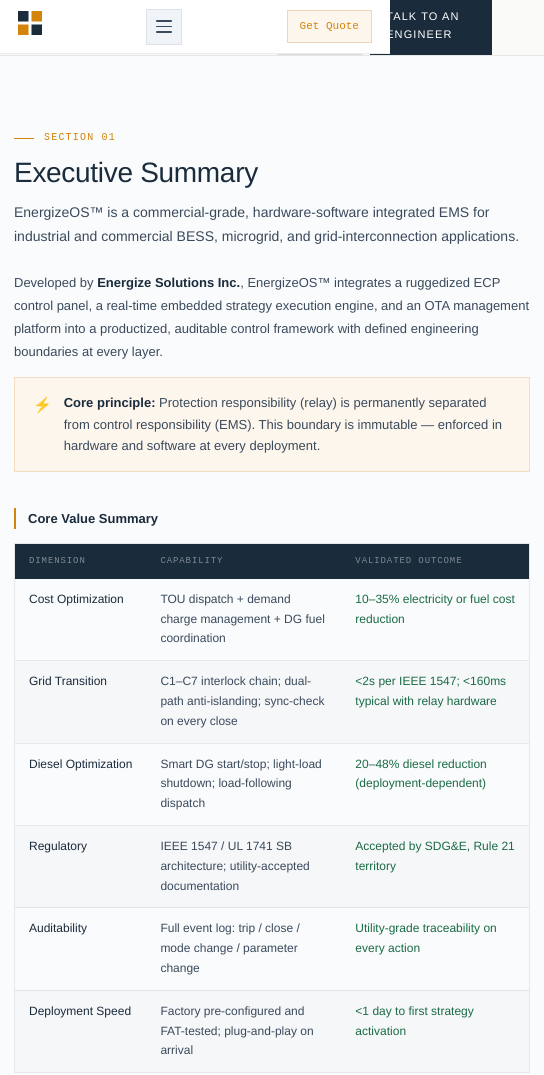
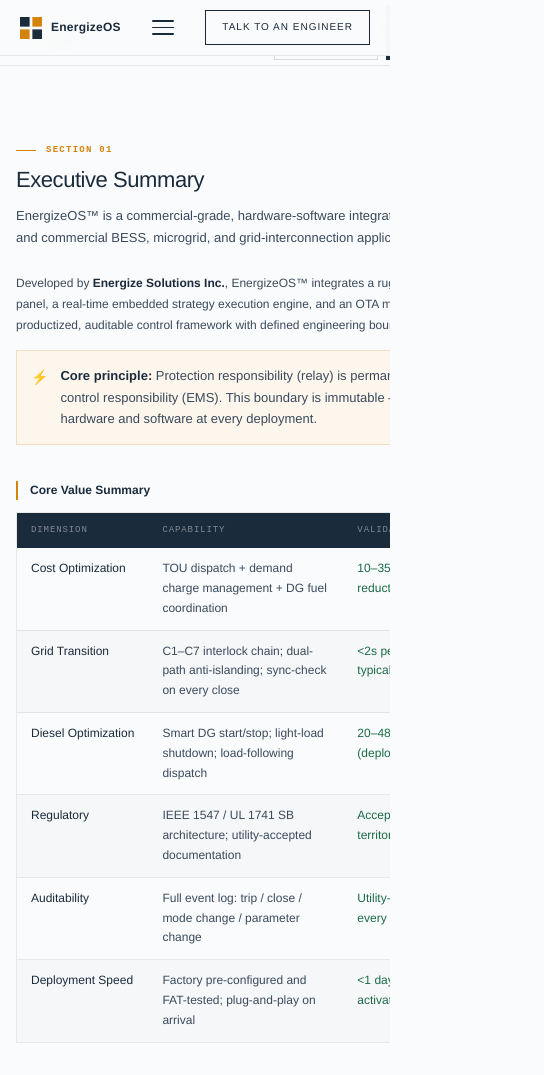
Before and after one commit to enxpower/docs-energize-v2, a plain HTML site: page ems/manual/index.html in a window 390 px wide. Shown: the top 1075 px of the page, 544 px wide, since content can reach past the window. Drawn offline with Linux system fonts and the light colour scheme.

Commit message:
fix(ems): CTA transition + manual full mobile/tablet responsive
ems/index.html — CTA color transition:
- Removed harsh 3px border-top volt line on CTA section
- Added gradient accent line (volt → fade → volt) instead
- Inserted dark 'Compliance' bridge strip between white HW section
  and dark CTA section — smooth visual handoff without hard edge
- html/body: overflow-x:hidden + max-width:100vw (horizontal scroll locked)
- Mobile 480px: btn-white + btn-ghost full-width, CTA actions stacked
- CTA steps: properly stacked on mobile with separator borders

ems/manual/index.html — full responsive overhaul:
- html/body: overflow-x:hidden + max-width:100vw LOCKED
- mob-bar: 60px height, backdrop-filter blur, logo + brand name
- mob-cta: uppercase letter-spaced matching main site button style
- New 480px breakpoint: all content columns collapse to 1
- Tables: -webkit-overflow-scrolling:touch, max-width:100%
- content: word-wrap + overflow-wrap break-word throughout
- sidebar: min(280px,80vw) — never wider than screen on small devices
- mob-backdrop: improved blur overlay
- topbar: 66px height matching main nav, slate bg CTA button
- Sidebar active link: var(--volt) color + tint background
- h3 border-left: volt accent
- sec-eye: volt color with 14px letter-spacing
- tb-btn: uppercase letter-spacing matching VI
- footer inner: max-width:1160px matching other pages

```diff
--- a/ems/manual/index.html
+++ b/ems/manual/index.html
@@ -45,12 +45,13 @@
   --fb: "Helvetica Neue",Helvetica,Arial,sans-serif;
   --fm: "Courier New",Courier,monospace;
 }
-html{scroll-behavior:smooth}
-::selection{background:rgba(200,117,10,0.12);color:var(--ink)}
+html{scroll-behavior:smooth;overflow-x:hidden;max-width:100vw;}
+::selection{background:rgba(212,132,10,0.12);color:var(--ink)}
 body{
   background:var(--paper);color:var(--ink);
   font-family:var(--fb);font-size:15px;line-height:1.65;
   -webkit-font-smoothing:antialiased;
+  overflow-x:hidden;width:100%;max-width:100vw;
 }
 
 /* ── LAYOUT ── */
@@ -82,9 +83,10 @@
 .sb-back{
   display:inline-flex;align-items:center;gap:5px;
   font-family:var(--fm);font-size:11px;color:var(--volt);
-  text-decoration:none;margin-top:10px;transition:color .15s;
+  text-decoration:none;margin-top:12px;transition:opacity .15s;
+  letter-spacing:.06em;text-transform:uppercase;
 }
-.sb-back:hover{color:var(--navy)}
+.sb-back:hover{opacity:.7;}
 
 .sb-nav{padding:12px 0;flex:1}
 .sb-sec{
@@ -100,8 +102,8 @@
 }
 .sb-link:hover{color:var(--ink);background:var(--stone)}
 .sb-link.active{
-  color:var(--gold);border-left-color:var(--gold);
-  background:var(--gold-l);font-weight:500;
+  color:var(--volt);border-left-color:var(--volt);
+  background:var(--tint);font-weight:500;
 }
 .sb-link-n{
   font-family:var(--fm);font-size:10px;color:var(--faint);min-width:20px;
@@ -119,9 +121,9 @@
 .topbar{
   position:sticky;top:0;z-index:40;
   display:flex;align-items:center;justify-content:space-between;
-  padding:0 52px;height:56px;
-  background:rgba(250,250,248,0.96);
-  backdrop-filter:blur(16px);
+  padding:0 48px;height:66px;
+  background:rgba(250,251,252,0.97);
+  backdrop-filter:blur(12px);-webkit-backdrop-filter:blur(12px);
   border-bottom:1px solid var(--rule);
 }
 .tb-crumb{font-family:var(--fm);font-size:11px;color:var(--faint)}
@@ -130,26 +132,26 @@
 .tb-crumb strong{color:var(--muted)}
 .tb-acts{display:flex;gap:8px}
 .tb-btn{
-  padding:7px 16px;font-size:12px;font-weight:500;
+  padding:8px 18px;font-size:11px;font-weight:500;letter-spacing:.08em;text-transform:uppercase;
   text-decoration:none;border:none;cursor:pointer;transition:all .12s;
 }
 .tb-out{background:transparent;border:1px solid var(--rule2);color:var(--muted)}
 .tb-out:hover{border-color:var(--volt);color:var(--sky)}
-.tb-navy{background:var(--navy);color:#fff;font-weight:500}
-.tb-navy:hover{background:var(--navy2)}
+.tb-navy{background:var(--slate);color:#fff;font-weight:500}
+.tb-navy:hover{opacity:.84;}
 
 /* Content */
-.content{padding:48px 52px 100px;max-width:880px}
+.content{padding:52px 56px 100px;max-width:900px;word-wrap:break-word;overflow-wrap:break-word;}
 
 /* Sections */
 .sec{margin-bottom:60px;scroll-margin-top:60px}
 .sec-eye{
   display:inline-flex;align-items:center;gap:10px;
-  font-family:var(--fm);font-size:10px;font-weight:500;
-  letter-spacing:0.12em;text-transform:uppercase;
-  color:var(--gold);margin-bottom:10px;
+  font-family:var(--fm);font-size:10px;font-weight:600;
+  letter-spacing:0.14em;text-transform:uppercase;
+  color:var(--volt);margin-bottom:10px;
 }
-.sec-eye::before{content:'';width:20px;height:1px;background:var(--gold)}
+.sec-eye::before{content:'';width:20px;height:1px;background:var(--volt)}
 .sec-h1{
   font-size:clamp(28px,3vw,40px);
   font-weight:500;line-height:1.12;letter-spacing:-0.3px;
@@ -160,7 +162,7 @@
 h3{
   font-family:var(--fb);font-size:14px;font-weight:600;
   color:var(--ink);margin:36px 0 12px;
-  border-left:2px solid var(--gold);padding-left:12px;
+  border-left:2px solid var(--volt);padding-left:12px;
 }
 p{font-size:13px;font-weight:300;color:var(--body);margin-bottom:12px;line-height:1.75}
 p strong{color:var(--ink);font-weight:600}
@@ -170,7 +172,7 @@
 
 /* Tables */
 .tbl-wrap{
-  overflow-x:auto;margin:14px 0 26px;
+  overflow-x:auto;-webkit-overflow-scrolling:touch;margin:14px 0 26px;max-width:100%;
   border:1px solid var(--rule);
 
 }
@@ -309,58 +311,90 @@
 /* Mobile sidebar */
 .mob-bar{
   display:none;position:fixed;top:0;left:0;right:0;z-index:200;
-  height:54px;background:var(--white);border-bottom:1px solid var(--rule);
-  align-items:center;justify-content:space-between;padding:0 18px;
+  height:60px;background:rgba(250,251,252,.97);
+  backdrop-filter:blur(12px);-webkit-backdrop-filter:blur(12px);
+  border-bottom:1px solid var(--rule);
+  padding:0 20px;align-items:center;justify-content:space-between;gap:12px;
 }
 .mob-logo img{height:28px;display:block}
 .mob-btn{
-  width:36px;height:36px;background:var(--stone);
-  border:1px solid var(--rule);cursor:pointer;
-  display:flex;align-items:center;justify-content:center;flex-direction:column;gap:4px;
+  background:none;border:none;cursor:pointer;
+  width:40px;height:40px;display:flex;flex-direction:column;
+  align-items:center;justify-content:center;gap:5px;flex-shrink:0;
 }
-.mob-btn span{display:block;width:16px;height:1.5px;background:var(--body);border-radius:1px;}
+.mob-btn span{display:block;width:22px;height:1.5px;background:var(--slate);border-radius:1px;}
 .mob-cta{
-  font-family:var(--fm);font-size:11px;color:var(--gold);
-  text-decoration:none;background:var(--gold-l);
-  padding:6px 12px;border:1px solid rgba(200,117,10,0.25);
+  font-size:10px;letter-spacing:.1em;text-transform:uppercase;font-weight:500;
+  border:1px solid var(--slate);padding:8px 16px;color:var(--slate);
+  text-decoration:none;transition:background .15s,color .15s;white-space:nowrap;
 }
+.mob-cta:hover{background:var(--slate);color:#fff;}
 .mob-backdrop{
   display:none;position:fixed;inset:0;z-index:90;
   background:rgba(10,31,68,0.3);
 }
 .mob-backdrop.open{display:block}
 
+/* ── TABLET 900px ── */
 @media(max-width:900px){
   .mob-bar{display:flex}
-  .sidebar{transform:translateX(-100%);transition:transform .28s ease;z-index:150}
+  .sidebar{
+    transform:translateX(-100%);
+    transition:transform .28s ease;
+    z-index:150;
+    width:min(280px,80vw);
+  }
   .sidebar.open{transform:translateX(0)}
+  .mob-backdrop{position:fixed;inset:0;background:rgba(26,43,60,.35);z-index:140;display:none;backdrop-filter:blur(2px);}
+  .mob-backdrop.open{display:block}
   .main{margin-left:0}
   .topbar{display:none}
-  .content{padding:70px 18px 80px;max-width:100%}
+  .content{padding:76px 24px 88px;max-width:100%;word-wrap:break-word;overflow-wrap:break-word;}
   .spec-grid{grid-template-columns:1fr 1fr}
   .metric-row{grid-template-columns:1fr 1fr}
-  .dl-head,.dl-row{grid-template-columns:50px 1fr 76px}
+  .dl-head,.dl-row{grid-template-columns:44px 1fr 70px}
   .dl-desc{display:none}
-  .ilock-head,.ilock-row{grid-template-columns:50px 1fr 120px}
+  .ilock-head,.ilock-row{grid-template-columns:44px 1fr 100px}
   h3{font-size:13px}
-  .sec-h1{font-size:28px}
-  table{min-width:500px;font-size:11px}
+  .sec-h1{font-size:26px}
+  .tbl-wrap{overflow-x:auto;-webkit-overflow-scrolling:touch;max-width:100%;}
+  table{min-width:480px;font-size:11px}
   .rm-row{flex-direction:column}
   .rm-date{width:100%;border-right:none;border-bottom:1px solid var(--rule)}
   .rm-status{width:100%;border-left:none;border-top:1px solid var(--rule)}
+  .note{padding:16px 18px}
+  .sec-sub{font-size:13px}
 }
+
+/* ── MOBILE 480px ── */
 @media(max-width:480px){
+  .mob-bar{height:56px}
   .spec-grid{grid-template-columns:1fr}
   .metric-row{grid-template-columns:1fr}
-  .content{padding:66px 14px 80px}
+  .content{padding:68px 16px 80px}
+  .sec-h1{font-size:22px;letter-spacing:-.02em}
+  .sec-eye{font-size:9px}
+  h3{font-size:12px}
+  p{font-size:12px}
+  .dl-head,.dl-row{grid-template-columns:38px 1fr 60px;font-size:11px}
+  .ilock-head,.ilock-row{grid-template-columns:38px 1fr;font-size:11px}
+  .ilock-head .ih-col:last-child,.ilock-row .ir-col:last-child{display:none}
+  table{min-width:400px;font-size:10px}
+  .note{padding:14px 14px}
+  .note .ico{font-size:14px}
+  .tbl-wrap{margin:12px 0 20px}
+  .footer-override{padding:28px 16px}
 }
 </style>
 </head>
 <body>
 <div class="mob-bar">
-  <a href="https://energizeos.com"><svg width="24" height="24" viewBox="0 0 48 48" fill="none" aria-hidden="true"><rect x="0" y="0" width="21" height="21" fill="#1A2B3C"/><rect x="27" y="0" width="21" height="21" fill="#D4840A"/><rect x="0" y="27" width="21" height="21" fill="#D4840A"/><rect x="27" y="27" width="21" height="21" fill="#1A2B3C"/></svg></a>
-  <button class="mob-btn" id="mobBtn" aria-label="Menu"><span></span><span></span><span></span></button>
-  <a class="mob-cta" href="mailto:info@energizeos.com">Get Quote</a>
+  <a href="https://energizeos.com" style="display:flex;align-items:center;gap:9px;text-decoration:none;flex-shrink:0;">
+    <svg width="22" height="22" viewBox="0 0 48 48" fill="none" aria-hidden="true"><rect x="0" y="0" width="21" height="21" fill="#1A2B3C"/><rect x="27" y="0" width="21" height="21" fill="#D4840A"/><rect x="0" y="27" width="21" height="21" fill="#D4840A"/><rect x="27" y="27" width="21" height="21" fill="#1A2B3C"/></svg>
+    <span style="font-size:12px;font-weight:700;letter-spacing:.02em;color:#1A2B3C;">EnergizeOS</span>
+  </a>
+  <button class="mob-btn" id="mobBtn" aria-label="Toggle menu" aria-expanded="false"><span></span><span></span><span></span></button>
+  <a class="mob-cta" href="mailto:info@energizeos.com">Talk to an Engineer</a>
 </div>
 <div class="mob-backdrop" id="mobBD"></div>
 
```
Also changed, not shown: ems/index.html (+29 -8 lines).
